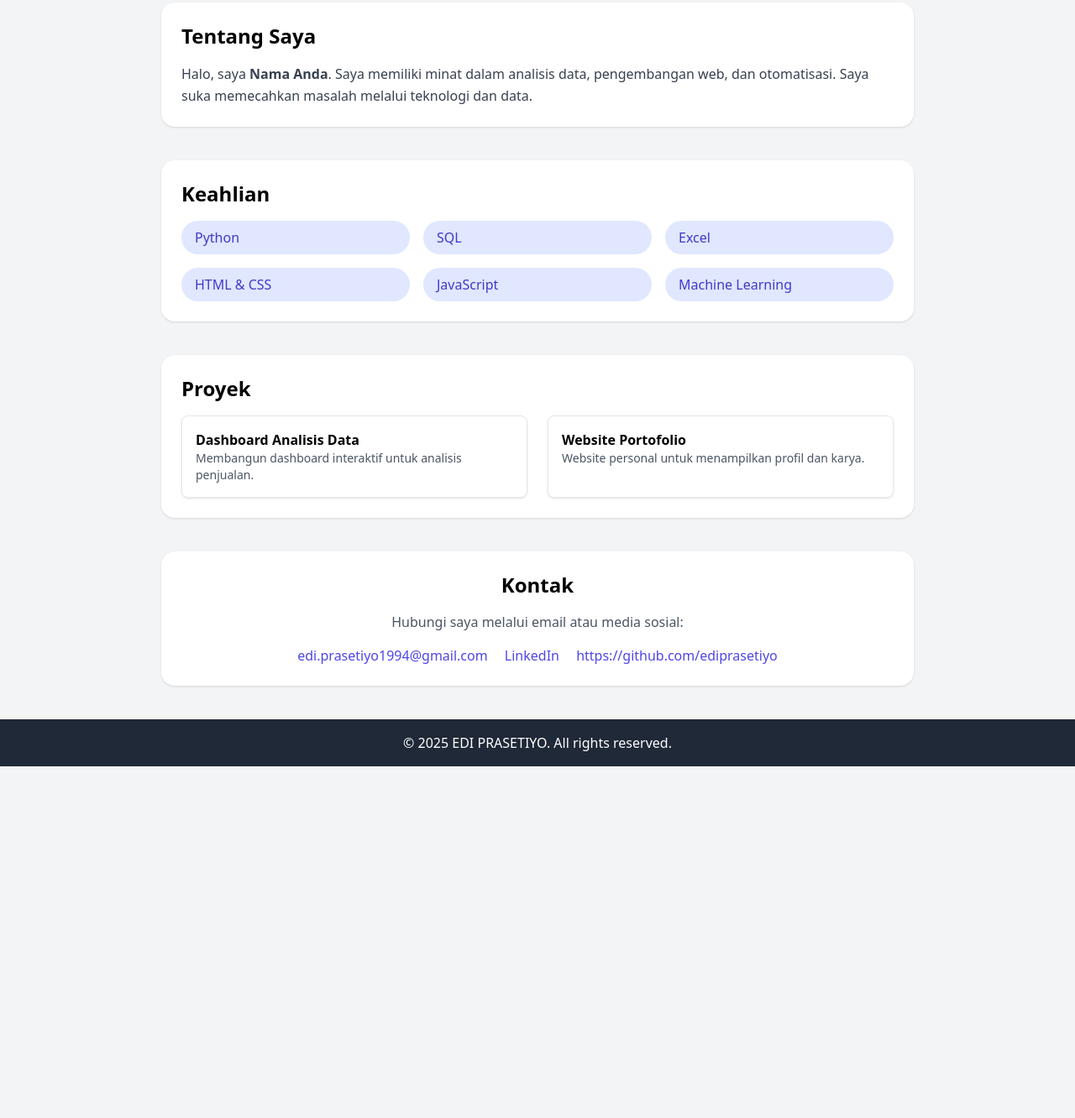
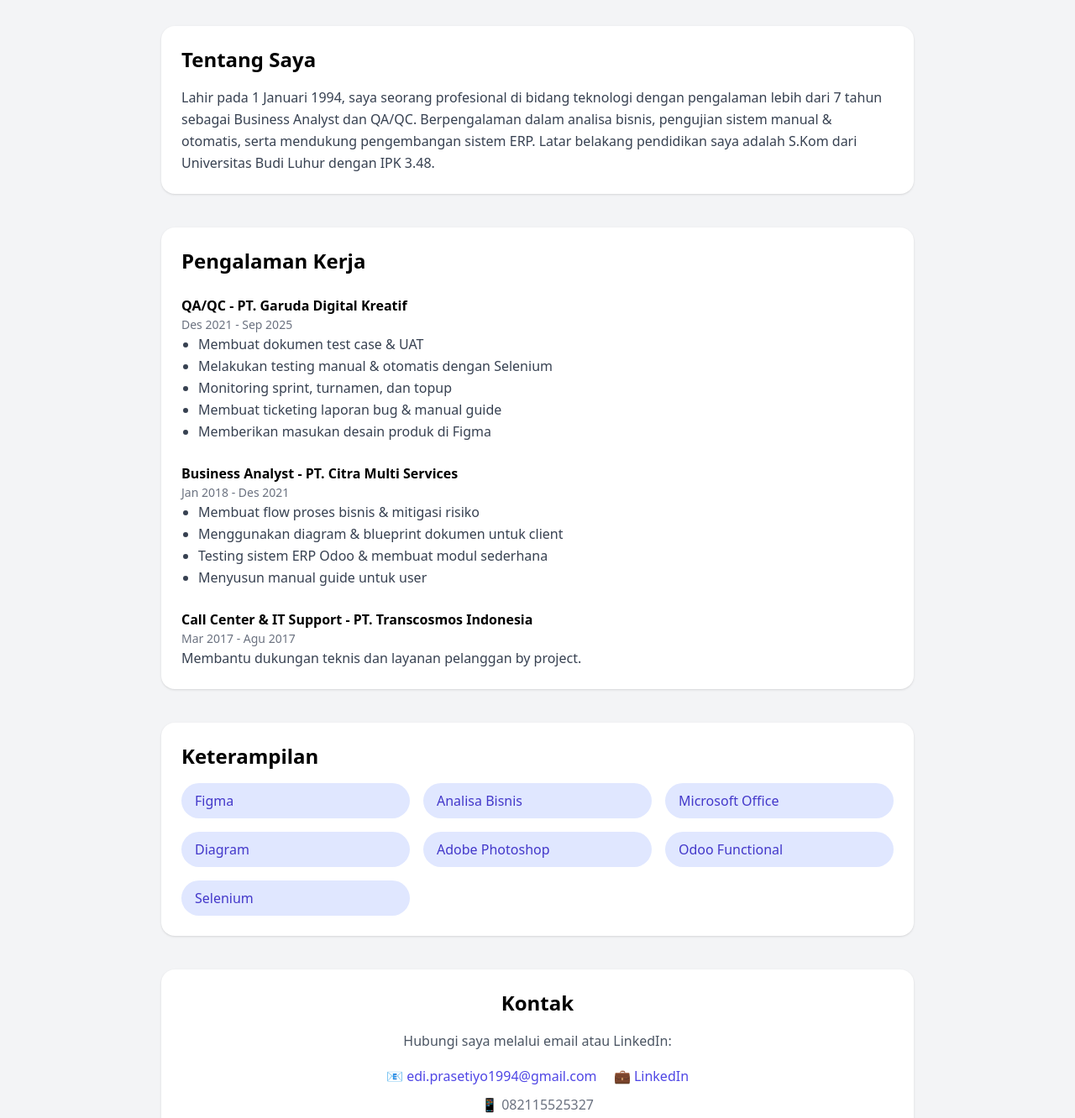
Before and after one commit to ediprasetiyo/portfolio, a plain HTML site: page index.html in a window 1280 px wide. Shown: the part 449-1781 px from the top of the page at 84% size. Before the commit the page ends 1362 px from the top, so only its background shows below. Drawn offline with nearby package versions, Linux system fonts and the light colour scheme.

Commit message:
Update index.html ver.1

```diff
--- a/index.html
+++ b/index.html
@@ -3,18 +3,19 @@
 <head>
   <meta charset="UTF-8">
   <meta name="viewport" content="width=device-width, initial-scale=1.0">
-  <title>Portofolio Saya</title>
+  <title>Portofolio - Edi Prasetiyo</title>
   <script src="https://cdn.tailwindcss.com"></script>
 </head>
-<body class="bg-gray-100 font-sans">
+<body class="bg-gray-100 font-sans leading-relaxed">
+
   <!-- Header -->
   <header class="bg-gradient-to-r from-indigo-600 to-purple-600 text-white shadow-md">
     <div class="max-w-6xl mx-auto p-6 flex justify-between items-center">
-      <h1 class="text-2xl font-bold">Portofolio</h1>
+      <h1 class="text-2xl font-bold">Edi Prasetiyo</h1>
       <nav>
         <a href="#about" class="mx-3 hover:underline">Tentang Saya</a>
-        <a href="#skills" class="mx-3 hover:underline">Keahlian</a>
-        <a href="#projects" class="mx-3 hover:underline">Proyek</a>
+        <a href="#experience" class="mx-3 hover:underline">Pengalaman</a>
+        <a href="#skills" class="mx-3 hover:underline">Keterampilan</a>
         <a href="#contact" class="mx-3 hover:underline">Kontak</a>
       </nav>
     </div>
@@ -24,60 +25,83 @@
   <section class="text-center py-16 bg-white shadow">
     <img src="https://via.placeholder.com/150" alt="Foto Profil" class="w-32 h-32 rounded-full mx-auto shadow-lg">
     <h2 class="mt-4 text-3xl font-bold">EDI PRASETIYO</h2>
-    <p class="text-gray-600">Data Analyst | Web Developer | Problem Solver</p>
+    <p class="text-gray-600">QA/QC | Business Analyst | IT Support</p>
+    <p class="text-gray-500">“Mengoptimalkan sistem dan produk agar lebih efektif & efisien.”</p>
   </section>
 
   <!-- Tentang Saya -->
   <section id="about" class="max-w-4xl mx-auto p-6 my-10 bg-white rounded-2xl shadow">
     <h3 class="text-2xl font-bold mb-4">Tentang Saya</h3>
-    <p class="text-gray-700 leading-relaxed">
-      Halo, saya <strong>Nama Anda</strong>. Saya memiliki minat dalam analisis data, pengembangan web, dan otomatisasi.
-      Saya suka memecahkan masalah melalui teknologi dan data.
+    <p class="text-gray-700">
+      Lahir pada 1 Januari 1994, saya seorang profesional di bidang teknologi dengan pengalaman
+      lebih dari 7 tahun sebagai Business Analyst dan QA/QC. Berpengalaman dalam analisa bisnis,
+      pengujian sistem manual & otomatis, serta mendukung pengembangan sistem ERP.
+      Latar belakang pendidikan saya adalah S.Kom dari Universitas Budi Luhur dengan IPK 3.48.
     </p>
   </section>
 
-  <!-- Keahlian -->
-  <section id="skills" class="max-w-4xl mx-auto p-6 my-10 bg-white rounded-2xl shadow">
-    <h3 class="text-2xl font-bold mb-4">Keahlian</h3>
-    <div class="grid grid-cols-2 md:grid-cols-3 gap-4">
-      <span class="px-4 py-2 bg-indigo-100 rounded-full text-indigo-700">Python</span>
-      <span class="px-4 py-2 bg-indigo-100 rounded-full text-indigo-700">SQL</span>
-      <span class="px-4 py-2 bg-indigo-100 rounded-full text-indigo-700">Excel</span>
-      <span class="px-4 py-2 bg-indigo-100 rounded-full text-indigo-700">HTML & CSS</span>
-      <span class="px-4 py-2 bg-indigo-100 rounded-full text-indigo-700">JavaScript</span>
-      <span class="px-4 py-2 bg-indigo-100 rounded-full text-indigo-700">Machine Learning</span>
+  <!-- Pengalaman -->
+  <section id="experience" class="max-w-4xl mx-auto p-6 my-10 bg-white rounded-2xl shadow">
+    <h3 class="text-2xl font-bold mb-6">Pengalaman Kerja</h3>
+    <div class="space-y-6">
+      <div>
+        <h4 class="font-semibold">QA/QC - PT. Garuda Digital Kreatif</h4>
+        <p class="text-sm text-gray-500">Des 2021 - Sep 2025</p>
+        <ul class="list-disc ml-5 text-gray-700">
+          <li>Membuat dokumen test case & UAT</li>
+          <li>Melakukan testing manual & otomatis dengan Selenium</li>
+          <li>Monitoring sprint, turnamen, dan topup</li>
+          <li>Membuat ticketing laporan bug & manual guide</li>
+          <li>Memberikan masukan desain produk di Figma</li>
+        </ul>
+      </div>
+      <div>
+        <h4 class="font-semibold">Business Analyst - PT. Citra Multi Services</h4>
+        <p class="text-sm text-gray-500">Jan 2018 - Des 2021</p>
+        <ul class="list-disc ml-5 text-gray-700">
+          <li>Membuat flow proses bisnis & mitigasi risiko</li>
+          <li>Menggunakan diagram & blueprint dokumen untuk client</li>
+          <li>Testing sistem ERP Odoo & membuat modul sederhana</li>
+          <li>Menyusun manual guide untuk user</li>
+        </ul>
+      </div>
+      <div>
+        <h4 class="font-semibold">Call Center & IT Support - PT. Transcosmos Indonesia</h4>
+        <p class="text-sm text-gray-500">Mar 2017 - Agu 2017</p>
+        <p class="text-gray-700">Membantu dukungan teknis dan layanan pelanggan by project.</p>
+      </div>
     </div>
   </section>
 
-  <!-- Proyek -->
-  <section id="projects" class="max-w-4xl mx-auto p-6 my-10 bg-white rounded-2xl shadow">
-    <h3 class="text-2xl font-bold mb-4">Proyek</h3>
-    <div class="grid grid-cols-1 md:grid-cols-2 gap-6">
-      <div class="p-4 border rounded-lg shadow hover:shadow-lg transition">
-        <h4 class="font-semibold">Dashboard Analisis Data</h4>
-        <p class="text-gray-600 text-sm">Membangun dashboard interaktif untuk analisis penjualan.</p>
-      </div>
-      <div class="p-4 border rounded-lg shadow hover:shadow-lg transition">
-        <h4 class="font-semibold">Website Portofolio</h4>
-        <p class="text-gray-600 text-sm">Website personal untuk menampilkan profil dan karya.</p>
-      </div>
+  <!-- Keterampilan -->
+  <section id="skills" class="max-w-4xl mx-auto p-6 my-10 bg-white rounded-2xl shadow">
+    <h3 class="text-2xl font-bold mb-4">Keterampilan</h3>
+    <div class="grid grid-cols-2 md:grid-cols-3 gap-4">
+      <span class="px-4 py-2 bg-indigo-100 rounded-full text-indigo-700">Figma</span>
+      <span class="px-4 py-2 bg-indigo-100 rounded-full text-indigo-700">Analisa Bisnis</span>
+      <span class="px-4 py-2 bg-indigo-100 rounded-full text-indigo-700">Microsoft Office</span>
+      <span class="px-4 py-2 bg-indigo-100 rounded-full text-indigo-700">Diagram</span>
+      <span class="px-4 py-2 bg-indigo-100 rounded-full text-indigo-700">Adobe Photoshop</span>
+      <span class="px-4 py-2 bg-indigo-100 rounded-full text-indigo-700">Odoo Functional</span>
+      <span class="px-4 py-2 bg-indigo-100 rounded-full text-indigo-700">Selenium</span>
     </div>
   </section>
 
   <!-- Kontak -->
   <section id="contact" class="max-w-4xl mx-auto p-6 my-10 bg-white rounded-2xl shadow text-center">
     <h3 class="text-2xl font-bold mb-4">Kontak</h3>
-    <p class="text-gray-600">Hubungi saya melalui email atau media sosial:</p>
+    <p class="text-gray-600">Hubungi saya melalui email atau LinkedIn:</p>
     <div class="mt-4 space-x-4">
-      <a href="mailto:emailanda@gmail.com" class="text-indigo-600 hover:underline">edi.prasetiyo1994@gmail.com</a>
-      <a href="https://linkedin.com/in/username" class="text-indigo-600 hover:underline">LinkedIn</a>
-      <a href="https://github.com/username" class="text-indigo-600 hover:underline">https://github.com/ediprasetiyo</a>
+      <a href="mailto:edi.prasetiyo1994@gmail.com" class="text-indigo-600 hover:underline">📧 edi.prasetiyo1994@gmail.com</a>
+      <a href="https://www.linkedin.com/in/edi-prasetiyo-455194199" target="_blank" class="text-indigo-600 hover:underline">💼 LinkedIn</a>
     </div>
+    <p class="mt-2 text-gray-500">📱 082115525327</p>
   </section>
 
   <!-- Footer -->
   <footer class="bg-gray-800 text-white text-center py-4 mt-10">
-    <p>&copy; 2025 EDI PRASETIYO. All rights reserved.</p>
+    <p>&copy; 2025 Edi Prasetiyo. All rights reserved.</p>
   </footer>
+
 </body>
 </html>
```
